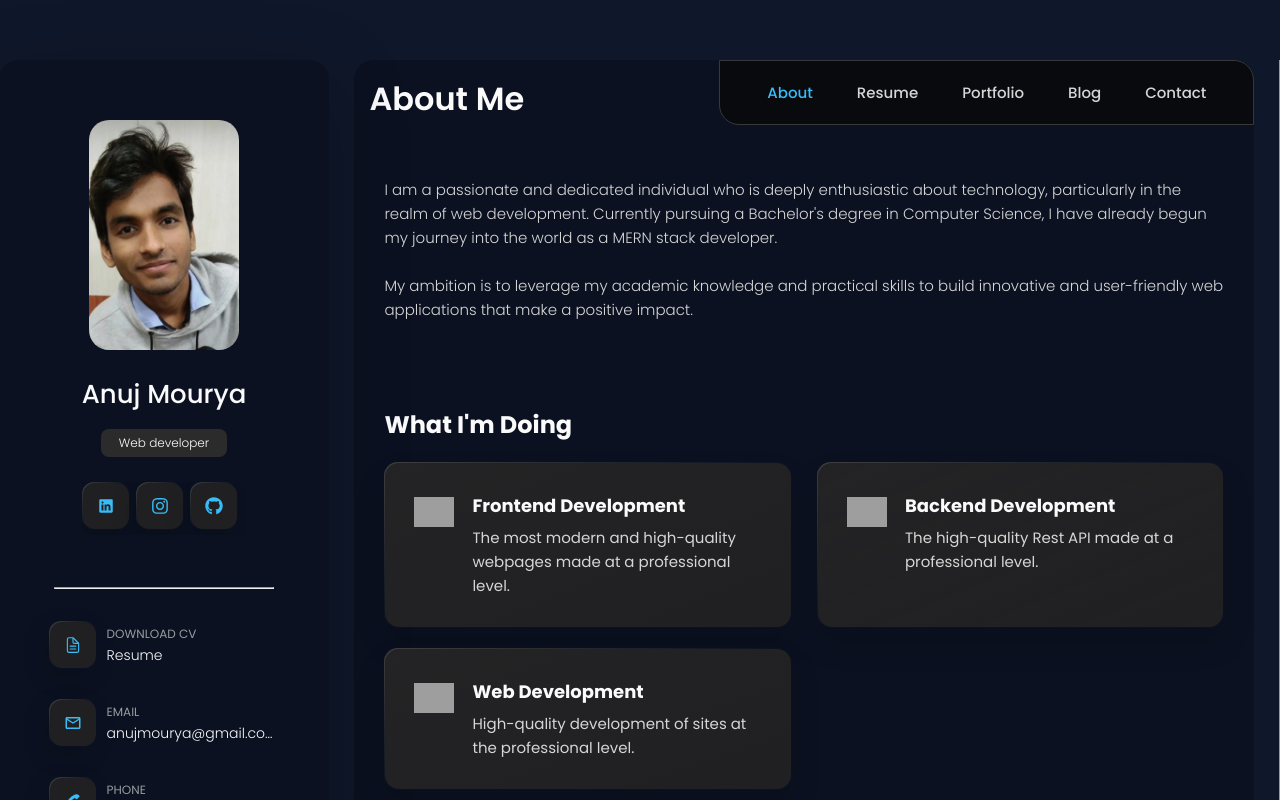
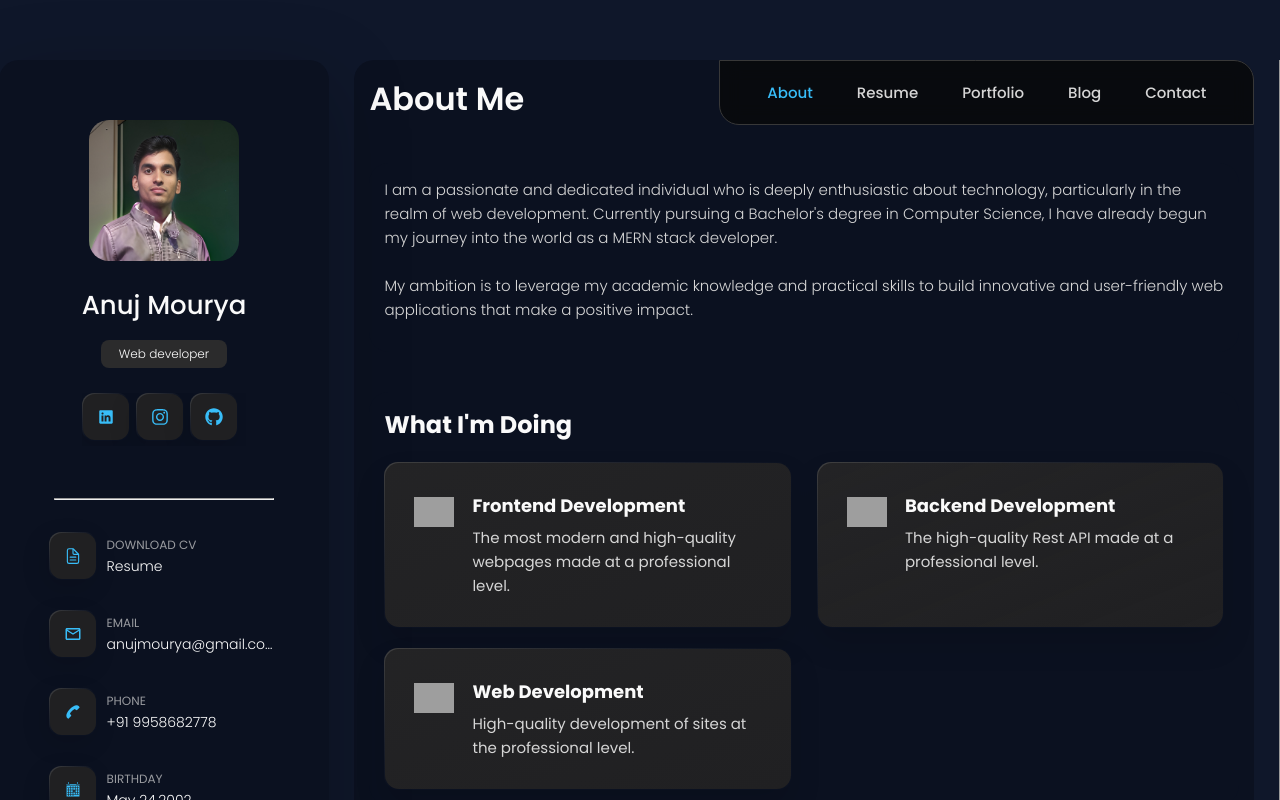
Before and after one commit to anuj0224/bostami-portfolio, a React (Vite) app: page / in a window 1280 px wide. Shown: the top 800 px of the page. Built offline with nearby package versions, Linux system fonts and the light colour scheme; grey boxes are pictures that could not be loaded.

Commit message:
Update Aside.jsx

```diff
--- a/src/components/Aside.jsx
+++ b/src/components/Aside.jsx
@@ -12,7 +12,7 @@ function Aside() {
         <div className="sidebar-info">
           <figure className="avatar-box">
             <img
-              src={"/images/anuj.jpg"}
+              src={"/images/anuj3copy.png"}
               alt="Anuj Mourya"
               width="80"
             />
```
